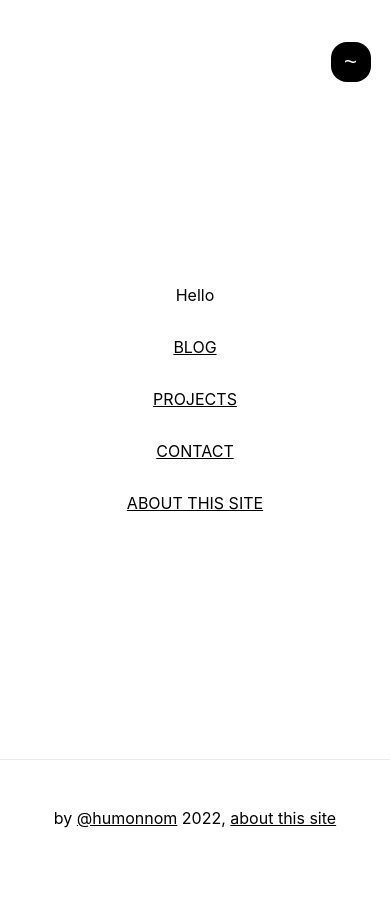
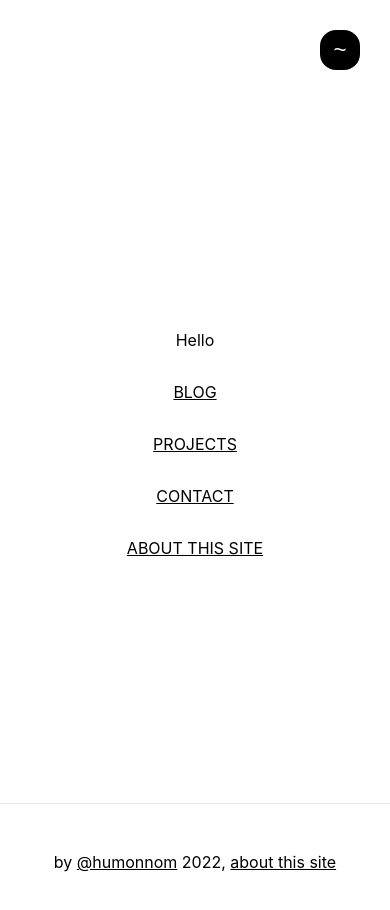
Before and after one commit to humonnom/DEV-BLOG, a Next.js app: page / in a window 390 px wide. Shown: the top 910 px of the page. Before the commit the page ends 876 px from the top, so only its background shows below. Built offline with nearby package versions, Linux system fonts and the light colour scheme.

Commit message:
스타일 수정(Nav 모바일에서 정렬 틀어지는 버그 수정) #6

```diff
--- a/layouts/Layout.js
+++ b/layouts/Layout.js
@@ -29,7 +29,7 @@ export const Nav = () => {
 
   return (
     <div css={[NavStyle]}>
-      <button type="button" onClick={handleClick}>
+      <button type="button" css={NavButtonStyle} onClick={handleClick}>
         {!clicked && <p>~</p>}
         {clicked && <p>-</p>}
       </button>
@@ -112,16 +112,20 @@ const FooterStyle = css`
 `;
 
 const NavStyle = css`
+  position: relative;
   display: flex;
-  position: relative;
-  top: 5vh;
-  right: 5vw;
   justify-content: end;
   align-items: center;
-  button {
-    display: flex;
+  height: 10vh;
+`;
+
+const NavButtonStyle = css`
+  position: absolute;
   justify-content: center;
   align-items: center;
+  right: 30px;
+  top: 30px;
+  display: flex;
   width: 40px;
   height: 40px;
   border-radius: 16px;
@@ -129,7 +133,6 @@ const NavStyle = css`
   color: white;
   font-family: "Josefin Sans", sans-serif;
   font-size: 1.4rem;
-  }
 `;
 
 const getDisplay = (open) => {
@@ -152,8 +155,8 @@ const NavListContainerStyle = css`
   height: 180px;
   width: 140px;
   z-index: 2;
-  right: 24px;
-  top: 24px;
+  top: 55px;
+  right: 55px;
   border: ${BORDER_STYLE.black};
   color: ${COLOR_STYLE.black};
   font-size: ${FONT_SIZE.small};
```
Lines whose indentation alone changed are shown as unchanged.
